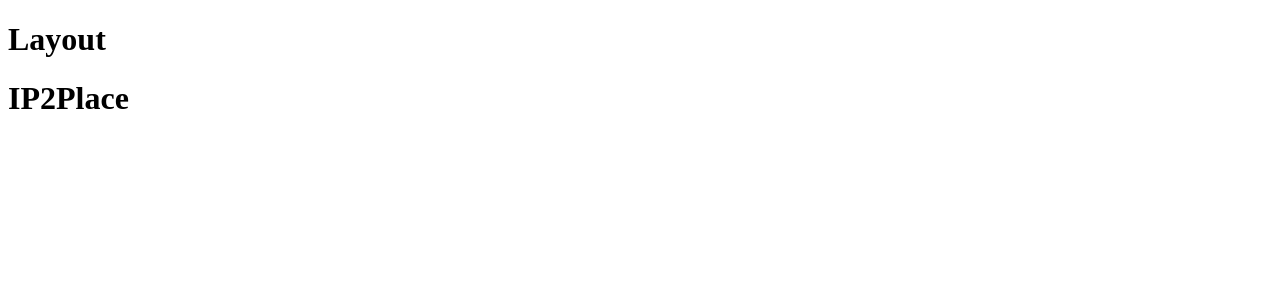
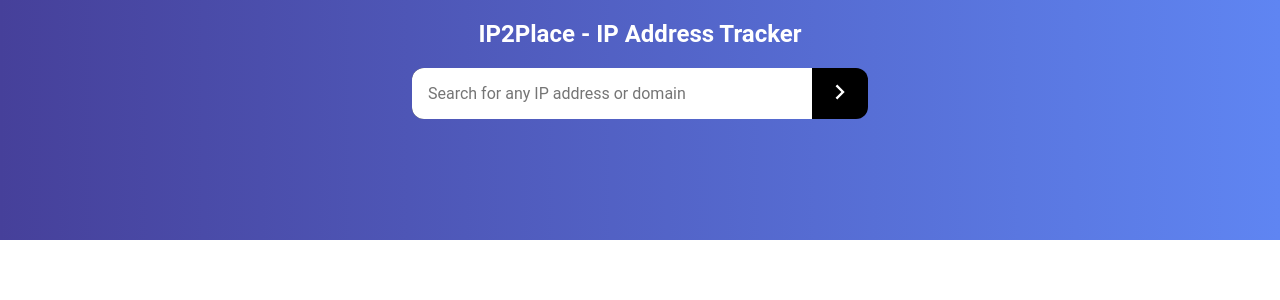
Before and after one commit to alissonsleal/ip2place, a Next.js app: page / in a window 1280 px wide. Shown: the top 300 px of the page. Built offline with nearby package versions, Linux system fonts and the light colour scheme.

Commit message:
Added Header

```diff
--- a/components/Layout/index.tsx
+++ b/Layout/index.tsx
@@ -1,13 +1,12 @@
 import React from "react";
-
-import { Container } from "./styles";
+import GlobalStyle from "./styles";
 
 const Layout: React.FC = ({ children }) => {
   return (
-    <Container>
-      <h1>Layout</h1>
+    <>
+      <GlobalStyle />
       {children}
-    </Container>
+    </>
   );
 };
 
--- /dev/null
+++ b/Layout/styles.ts
@@ -0,0 +1,33 @@
+import { createGlobalStyle } from "styled-components";
+
+const GlobalStyle = createGlobalStyle`
+  * {
+    box-sizing: border-box;
+  }
+
+  body {
+  padding: 0;
+  margin: 0;
+  font-family: 'Roboto', sans-serif;
+  font-weight: 400;
+  }
+
+  a {
+    text-decoration: none;
+  }
+
+  input, button {
+    border: none;
+  }
+
+  button {
+    cursor: pointer;
+    background-color: rgba(255, 255, 255, 0);
+
+    ::focus {
+      border: none;
+    }
+  }
+`;
+
+export default GlobalStyle;
--- /dev/null
+++ b/components/Header/index.tsx
@@ -0,0 +1,31 @@
+import React, { useState } from "react";
+import { RiArrowRightSLine } from "react-icons/ri";
+
+import { Container } from "./styles";
+
+const Header: React.FC = () => {
+  const [address, setAddress] = useState("");
+
+  return (
+    <Container>
+      <h2>IP2Place - IP Address Tracker</h2>
+      <form
+        className="input-box"
+        onSubmit={(e) => {
+          e.preventDefault();
+        }}
+      >
+        <input
+          type="text"
+          placeholder="Search for any IP address or domain"
+          onChange={(address) => setAddress(address.target.value)}
+        />
+        <button type="submit" onClick={() => console.log("clicked")}>
+          <RiArrowRightSLine size={28} />
+        </button>
+      </form>
+    </Container>
+  );
+};
+
+export default Header;
--- /dev/null
+++ b/components/Header/styles.ts
@@ -0,0 +1,48 @@
+import styled from "styled-components";
+
+export const Container = styled.div`
+  display: flex;
+  place-items: center;
+  flex-direction: column;
+  height: 30vh;
+
+  background: rgb(70, 64, 154);
+  background: linear-gradient(
+    90deg,
+    rgba(70, 64, 154, 1) 0%,
+    rgba(95, 133, 242, 1) 100%
+  );
+
+  h2 {
+    color: white;
+    padding: 0;
+  }
+
+  .input-box {
+    display: flex;
+    place-items: center;
+    background-color: black;
+
+    overflow: hidden;
+    border-radius: 0.75rem;
+
+    input {
+      width: 25rem;
+      padding: 1rem;
+      font-size: 1rem;
+      font-family: "Roboto", sans-serif;
+      font-weight: bold;
+
+      ::placeholder {
+        font-weight: 400;
+      }
+    }
+
+    button {
+      svg {
+        color: white;
+        margin: 0 0.5rem;
+      }
+    }
+  }
+`;
--- a/components/Layout/styles.ts
+++ /dev/null
@@ -1,5 +0,0 @@
-import styled from 'styled-components';
-
-export const Container = styled.div`
-
-`;
--- a/package.json
+++ b/package.json
@@ -17,6 +17,7 @@
   "devDependencies": {
     "@types/node": "^14.14.22",
     "@types/react": "^17.0.0",
+    "@types/styled-components": "^5.1.7",
     "babel-plugin-styled-components": "^1.12.0",
     "typescript": "^4.1.3"
   }
--- a/pages/_document.tsx
+++ b/pages/_document.tsx
@@ -1,4 +1,4 @@
-import Document from "next/document";
+import Document, { Html, Head, Main, NextScript } from "next/document";
 import { ServerStyleSheet } from "styled-components";
 export default class MyDocument extends Document {
   static async getInitialProps(ctx: any) {
@@ -25,4 +25,22 @@
       sheet.seal();
     }
   }
+
+  render() {
+    return (
+      <Html>
+        <Head>
+          <link rel="preconnect" href="https://fonts.gstatic.com" />
+          <link
+            href="https://fonts.googleapis.com/css2?family=Open+Sans:wght@400;700&display=swap"
+            rel="stylesheet"
+          />
+        </Head>
+        <body>
+          <Main />
+          <NextScript />
+        </body>
+      </Html>
+    );
+  }
 }
--- a/pages/index.tsx
+++ b/pages/index.tsx
@@ -1,5 +1,6 @@
 import Head from "next/head";
-import Layout from "../components/Layout";
+import Header from "../components/Header";
+import Layout from "../Layout";
 
 export default function Home() {
   return (
@@ -8,7 +9,7 @@
         <title>IP2Place</title>
       </Head>
       <Layout>
-        <h1>IP2Place</h1>
+        <Header />
       </Layout>
     </div>
   );
```
Also changed, not shown: tsconfig.json (+4 -14 lines), 1 other file (tests, documents, lock files or other folders).
